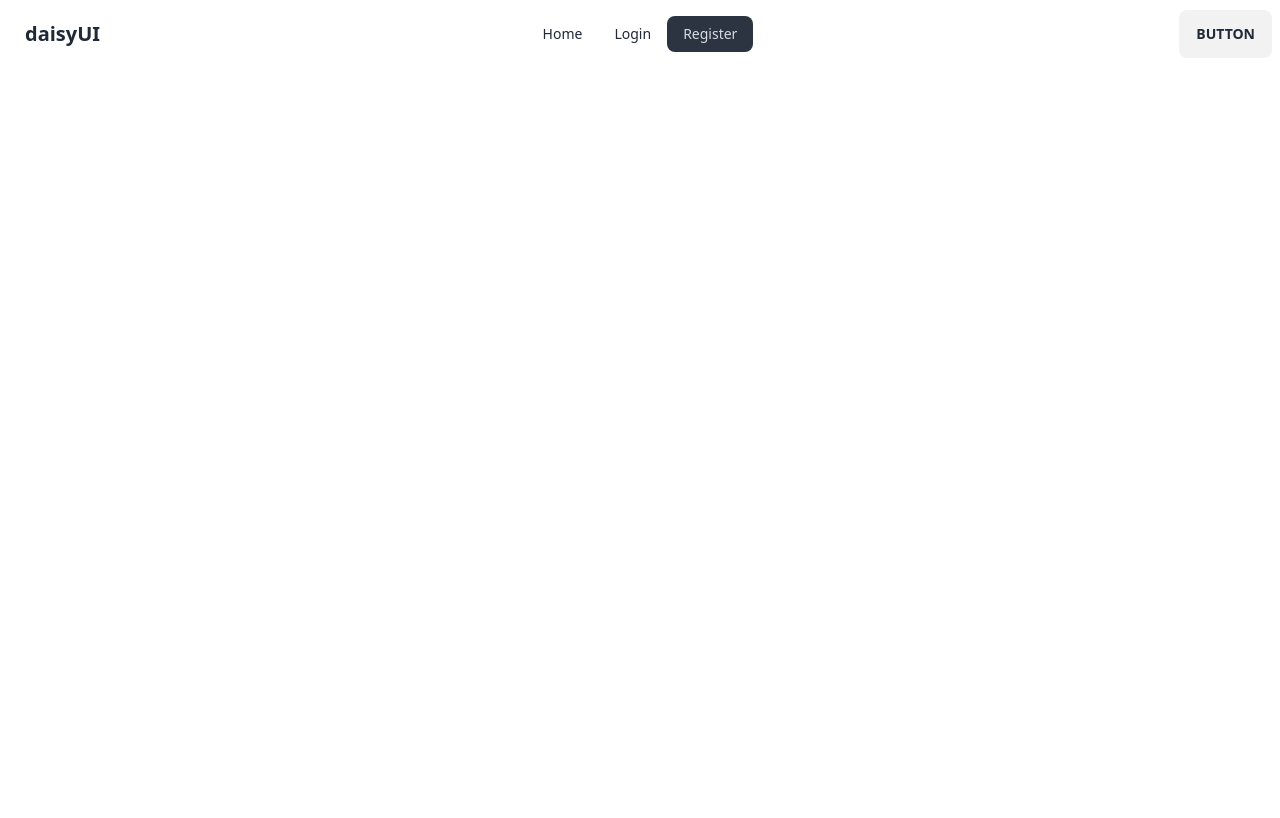
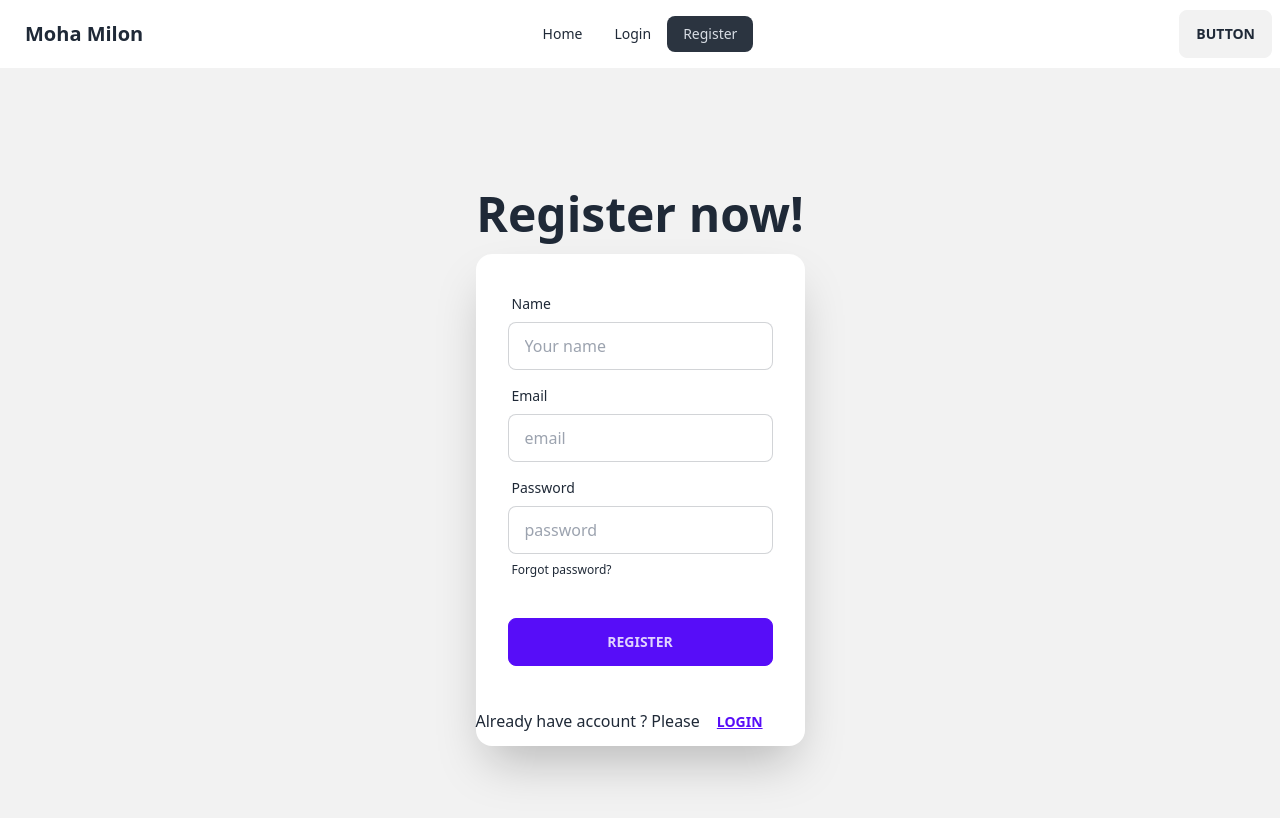
Before and after one commit to GulamRosul/auth-moha-milon, a React (Vite) app: page /register in a window 1280 px wide. Shown: the top 818 px of the page. Built offline with nearby package versions, Linux system fonts and the light colour scheme.

Commit message:
Added by Create login and registration form using daisy UI

```diff
--- a/src/components/Login.jsx
+++ b/src/components/Login.jsx
@@ -1,5 +1,63 @@
+import { Link } from "react-router-dom";
+
 const Login = () => {
-  return <div></div>;
+  const handleLogin = (e) => {
+    e.preventDefault();
+    const email = e.target.email.value;
+    const password = e.target.password.value;
+    console.log(email, password);
+  };
+  return (
+    <div className="hero min-h-screen bg-base-200">
+      <div className="hero-content flex-col ">
+        <div className="text-center ">
+          <h1 className="text-5xl font-bold">Login now!</h1>
+        </div>
+        <div className="card flex-shrink-0 w-full max-w-sm shadow-2xl bg-base-100">
+          <form onSubmit={handleLogin} className="card-body">
+            <div className="form-control">
+              <label className="label">
+                <span className="label-text">Email</span>
+              </label>
+              <input
+                type="email"
+                name="name"
+                placeholder="email"
+                className="input input-bordered"
+                required
+              />
+            </div>
+            <div className="form-control">
+              <label className="label">
+                <span className="label-text">Password</span>
+              </label>
+              <input
+                type="password"
+                name="password"
+                placeholder="password"
+                className="input input-bordered"
+                required
+              />
+              <label className="label">
+                <a href="#" className="label-text-alt link link-hover">
+                  Forgot password?
+                </a>
+              </label>
+            </div>
+            <div className="form-control mt-6">
+              <button className="btn btn-primary">Login</button>
+            </div>
+          </form>
+          <p>
+            New here? Please{" "}
+            <Link to="/register">
+              <button className="btn btn-link">Register</button>
+            </Link>{" "}
+          </p>
+        </div>
+      </div>
+    </div>
+  );
 };
 
 export default Login;
--- a/src/components/Navbar.jsx
+++ b/src/components/Navbar.jsx
@@ -41,7 +41,7 @@
             {navLinks}
           </ul>
         </div>
-        <a className="btn btn-ghost normal-case text-xl">daisyUI</a>
+        <a className="btn btn-ghost normal-case text-xl">Moha Milon</a>
       </div>
       <div className="navbar-center hidden lg:flex">
         <ul className="menu menu-horizontal px-1">{navLinks}</ul>
--- a/src/components/Register.jsx
+++ b/src/components/Register.jsx
@@ -1,5 +1,75 @@
+import { Link } from "react-router-dom";
+
 const Register = () => {
-  return <div></div>;
+  const handleRegister = (e) => {
+    const name = e.target.name.value;
+    const email = e.target.email.value;
+    const password = e.target.password.value;
+    console.log(name, email, password);
+  };
+  return (
+    <div className="hero min-h-screen bg-base-200">
+      <div className="hero-content flex-col ">
+        <div className="text-center ">
+          <h1 className="text-5xl font-bold">Register now!</h1>
+        </div>
+        <div className="card flex-shrink-0 w-full max-w-sm shadow-2xl bg-base-100">
+          <form onSubmit={handleRegister} className="card-body">
+            <div className="form-control">
+              <label className="label">
+                <span className="label-text">Name</span>
+              </label>
+              <input
+                type="text"
+                name="name"
+                placeholder="Your name"
+                className="input input-bordered"
+                required
+              />
+            </div>
+            <div className="form-control">
+              <label className="label">
+                <span className="label-text">Email</span>
+              </label>
+              <input
+                type="email"
+                name="name"
+                placeholder="email"
+                className="input input-bordered"
+                required
+              />
+            </div>
+            <div className="form-control">
+              <label className="label">
+                <span className="label-text">Password</span>
+              </label>
+              <input
+                type="password"
+                name="password"
+                placeholder="password"
+                className="input input-bordered"
+                required
+              />
+              <label className="label">
+                <a href="#" className="label-text-alt link link-hover">
+                  Forgot password?
+                </a>
+              </label>
+            </div>
+            <div className="form-control mt-6">
+              <button className="btn btn-primary">Register</button>
+            </div>
+          </form>
+          <p>
+            Already have account ? Please
+            <Link to="/login">
+              <button className="btn btn-link">Login</button>
+            </Link>
+          </p>
+        </div>
+      </div>
+    </div>
+  );
 };
 
 export default Register;
```
